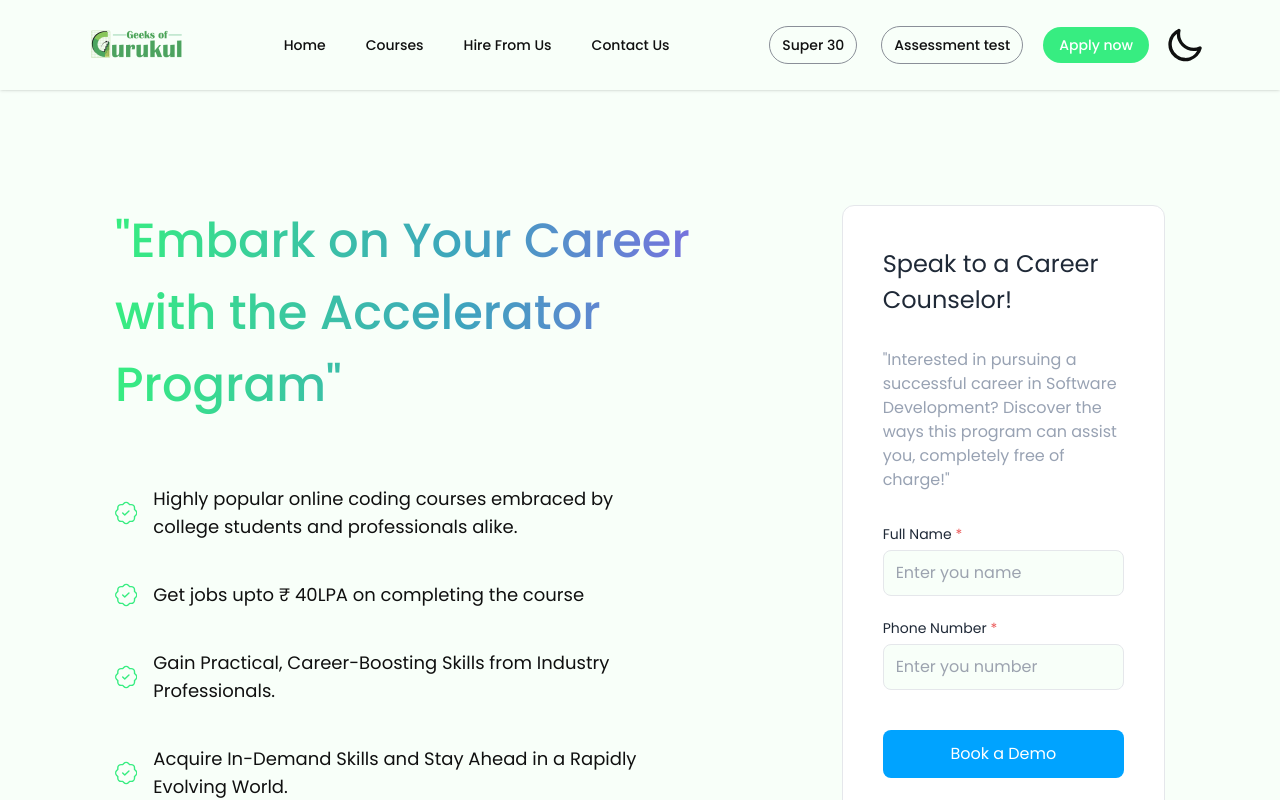
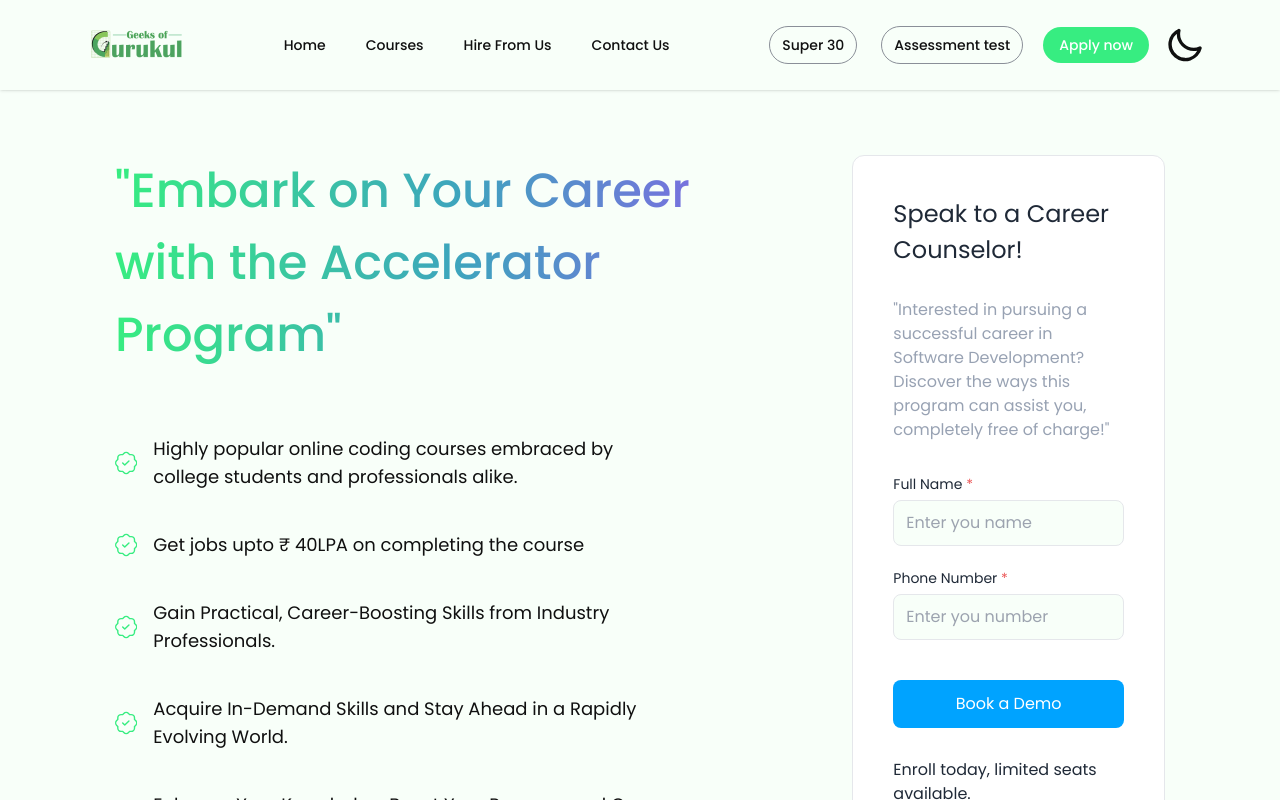
Before and after one commit to KhalidMimMuzahid/gog-main-react-app-client-side-v4, a React (Vite) app: page /courses in a window 1280 px wide. Shown: the top 800 px of the page. Built offline with nearby package versions, Linux system fonts and the light colour scheme.

Commit message:
fix: coursesHero responsiveness

```diff
--- a/src/Pages/Courses/CoursesDefault/CoursesDefault.jsx
+++ b/src/Pages/Courses/CoursesDefault/CoursesDefault.jsx
@@ -3,7 +3,7 @@ import CoursesHero from "./CoursesHero/CoursesHero";
 
 const CoursesDefault = () => {
   return (
-    <div className="p-[30px] md:p-[115px] dark:text-white">
+    <div className="p-[30px] md:px-[115px] md:py-[65px] dark:text-white">
       <CoursesHero />
     </div>
   );
--- a/src/Pages/Courses/CoursesDefault/CoursesHero/CoursesHero.jsx
+++ b/src/Pages/Courses/CoursesDefault/CoursesHero/CoursesHero.jsx
@@ -4,7 +4,7 @@ import HeroFormComponent from './HeroFormComponent/HeroFormComponent'
 
 function CoursesHero() {
   return (
-    <div className='grid lg:grid-cols-12 grid-cols-1 gap-10'>
+    <div className='grid lg:grid-cols-12 grid-cols-1 gap-10 md:gap-14'>
         <HeroInfoComponent />
         <HeroFormComponent />
     </div>
--- a/src/Pages/Courses/CoursesDefault/CoursesHero/HeroInfoComponent/HeroInfoComponent.jsx
+++ b/src/Pages/Courses/CoursesDefault/CoursesHero/HeroInfoComponent/HeroInfoComponent.jsx
@@ -20,7 +20,7 @@ function HeroInfoComponent() {
             key={index}
           >
             <BsPatchCheck className="text-2xl text-[#37ED81]" />
-            <p className="text-sm md:text-lg w-full">
+            <p className="text-xs sm:text-sm md:text-lg w-full">
               {point}
             </p>
           </div>
```
